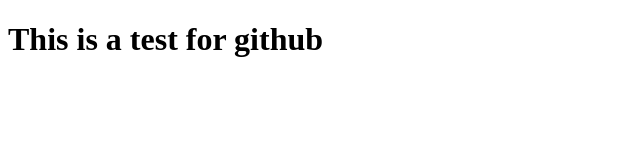
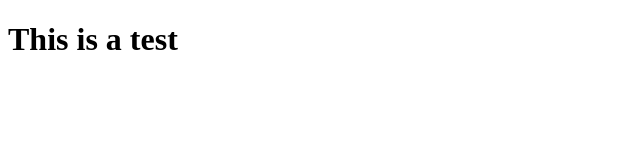
Before and after one commit to YuLiu-lab/yuliu-lab.github.io, a plain HTML site: page index.html in a window 1280 px wide. Shown: the whole page, without its empty margins (0-640 px from the left). Drawn offline with Linux system fonts and the light colour scheme.

Commit message:
Update index.html

```diff
--- a/index.html
+++ b/index.html
@@ -7,6 +7,6 @@
     <title>Test</title>
 </head>
 <body>
-    <h1>This is a test for github</h1>
+    <h1>This is a test</h1>
 </body>
 </html>
```
